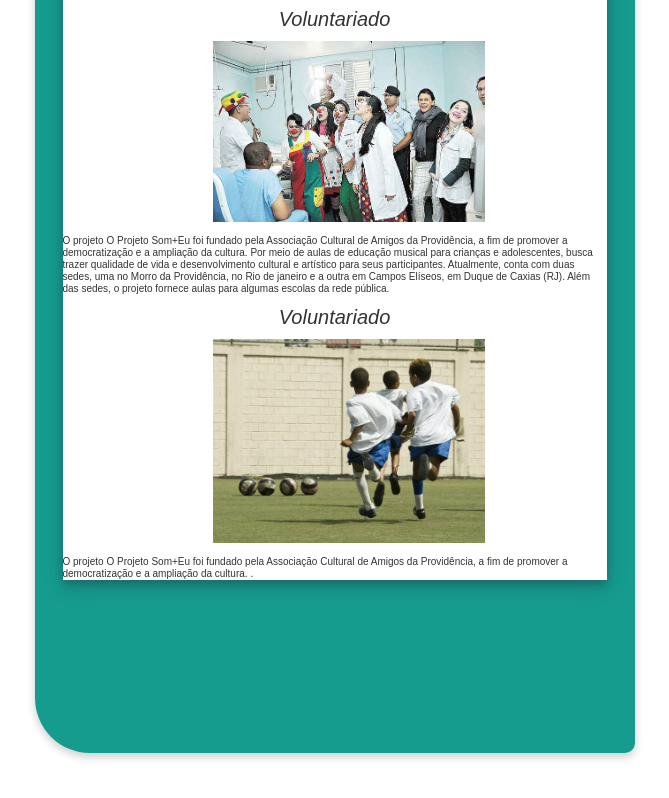
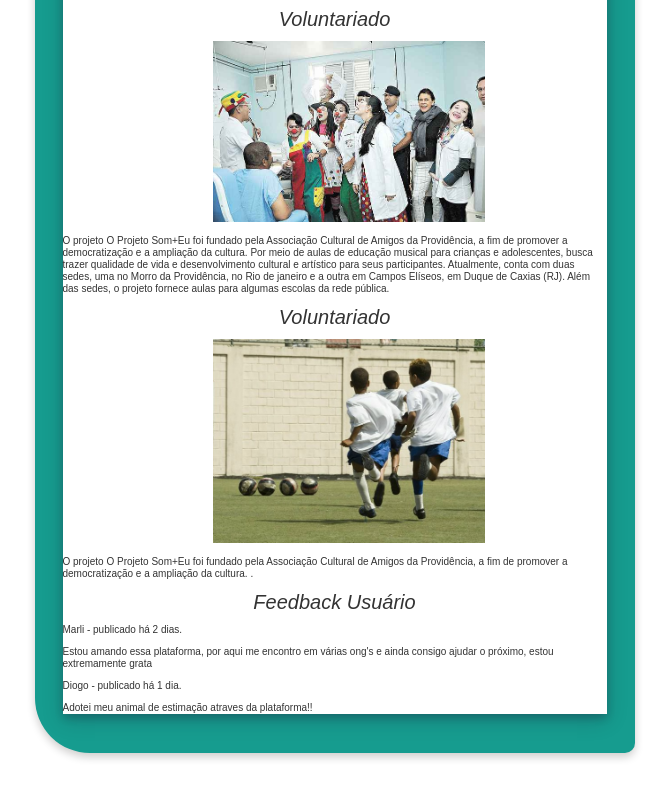
Before and after one commit to juliabrandaooo/projeto_myfriend, a plain HTML site: page feed.html in a window 1280 px wide. Shown: the part 1231-2029 px from the top of the page, without its empty margins (392-1061 px from the left). Drawn offline with Linux system fonts and the light colour scheme.

Commit message:
criacao de feedback - feed

```diff
--- a/feed.html
+++ b/feed.html
@@ -61,6 +61,12 @@
 							<img src="img/img-proj/img-proj-futebol.jpg" alt="" class="img img-proj" />
 						<p>O projeto O Projeto Som+Eu foi fundado pela Associação Cultural de Amigos da Providência, a fim de promover a democratização e a ampliação da cultura. .</p>
 
+						<i><h1>Feedback Usuário</h1></i>
+							<p>Marli - publicado há 2 dias. </p>
+							<p>Estou amando essa plataforma, por aqui me encontro em várias ong's e ainda consigo ajudar o próximo, estou extremamente grata</p>
+							<p>Diogo - publicado há 1 dia. </p>
+							<p> Adotei meu animal de estimação atraves da plataforma!!</p>
+
 						</div>
 
 
```
Also changed, not shown: 1 other file.
